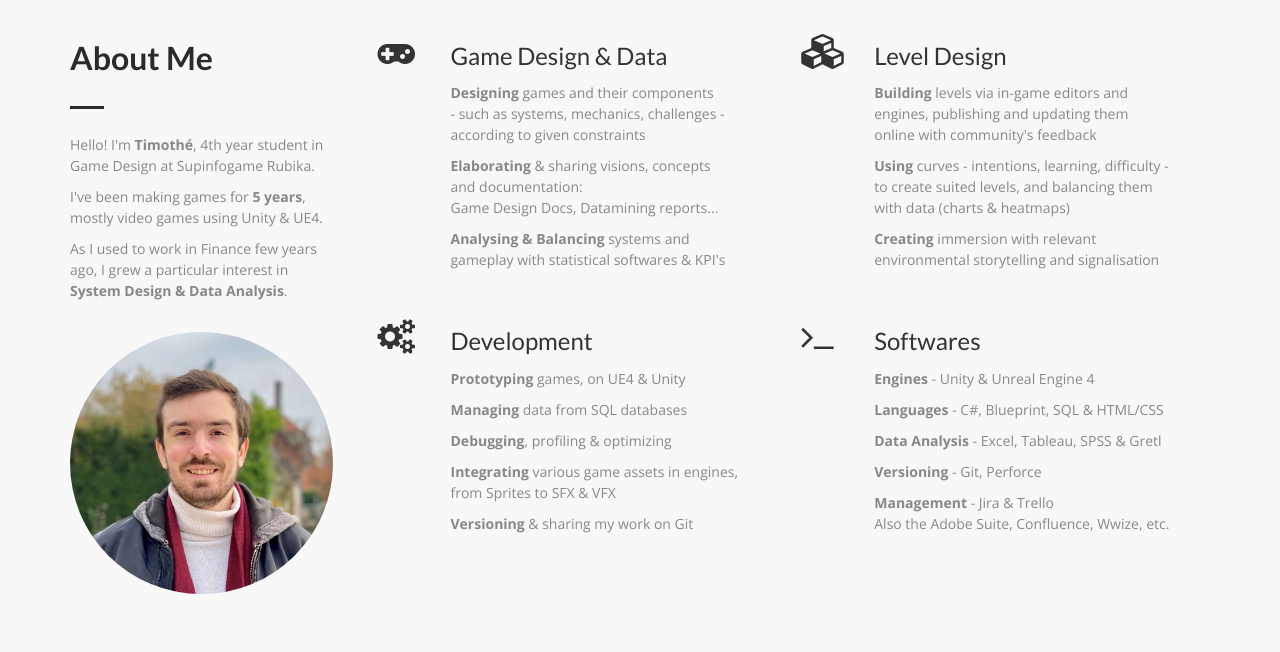
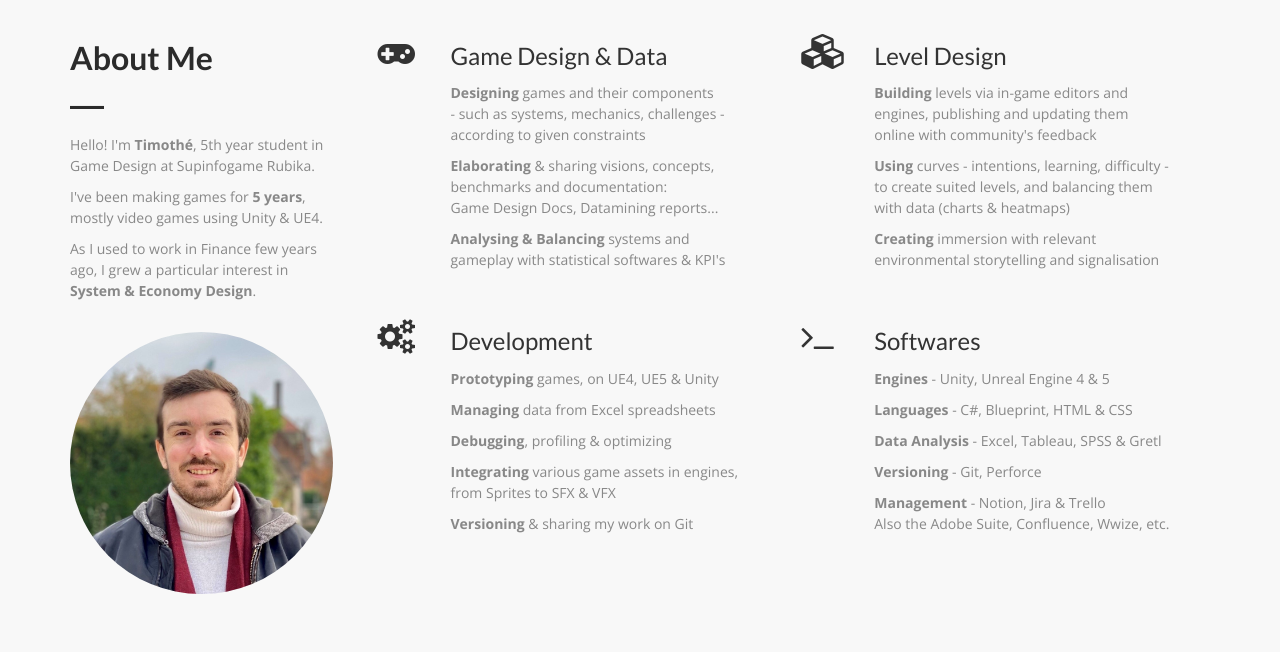
Before and after one commit to thuerre/thuerre.github.io, a plain HTML site: page index.html in a window 1280 px wide. Shown: the part 740-1392 px from the top of the page. Drawn offline with nearby package versions, Linux system fonts and the light colour scheme; grey boxes are pictures that could not be loaded.

Commit message:
update site

```diff
--- a/index.html
+++ b/index.html
@@ -5,8 +5,8 @@
   <meta charset="utf-8">
   <meta name="viewport" content="width=device-width, initial-scale=1">
   <title>T.H. | Game Designer</title>
-  <meta name="description" content="Timothé Huerre Game Economy Designer Portfolio">
-  <meta name="keywords" content="Timothé Huerre, Timothé, Huerre, Game Design, Game Designer, Rubika, Supinfogame, TH, Portfolio, Economy Game Design">
+  <meta name="description" content="Timothé Huerre Game Designer Portfolio">
+  <meta name="keywords" content="Timothé Huerre, Timothé, Huerre, Game Design, Game Designer, Rubika, Supinfogame, TH, Portfolio, Economy Game Design, System Design, Balancing, Analysis">
   <meta property="og:image" content= "https://i.ibb.co/DM16sDz/TH-Thumbnail.png"/>
   <link href='https://fonts.googleapis.com/css?family=Lato:400,700,300|Open+Sans:400,600,700,300' rel='stylesheet'
     type='text/css'>
@@ -47,7 +47,7 @@
         <div class="wrapper wow fadeInUp delay-05s">
           <h2 class="top-title">Timothé Huerre</h2><br>
           <h3 class="title">Game Designer</h3><br>
-          <h4 class="sub-title">Available in June-September 2022</h4>
+          <h4 class="sub-title">Available from July 2023</h4>
           <!-- <button type="submit" class="btn btn-submit">Contact</button> -->
         </div>
       </div>
@@ -306,11 +306,11 @@
           <div class="section-title">
             <h2 class="head-title">About Me</h2>
             <hr class="botm-line">
-            <p class="sec-para">Hello! I'm <strong>Timothé</strong>, 4th year student in Game Design at Supinfogame
+            <p class="sec-para">Hello! I'm <strong>Timothé</strong>, 5th year student in Game Design at Supinfogame
               Rubika.</p>
             <p class="sec-para">I've been making games for <strong>5 years</strong>, mostly video games using Unity &
               UE4. </p>
-            <p class="sec-para">As I used to work in Finance few years ago, I grew a particular interest in <br><strong>System Design & Data Analysis</strong>.</p><br>
+            <p class="sec-para">As I used to work in Finance few years ago, I grew a particular interest in <br><strong>System & Economy Design</strong>.</p><br>
           </div>
           <img src="img/IMG_0031.jpg" alt="" class="img-responsive" style="border-radius:50%">
         </div>
@@ -324,7 +324,7 @@
               <p class="txt-para"><strong>Designing</strong> games and their components <br>- such as systems,
                 mechanics,
                 challenges - according to given constraints</br></p>
-              <p class="txt-para"><strong>Elaborating</strong> & sharing visions, concepts <br>and documentation:
+              <p class="txt-para"><strong>Elaborating</strong> & sharing visions, concepts, <br>benchmarks and documentation:
                 <br>Game Design
                 Docs, Datamining reports...
               </p>
@@ -352,8 +352,8 @@
             </div>
             <div class="icon-text">
               <h3 class="txt-tl">Development</h3>
-              <p class="txt-para"><strong>Prototyping</strong> games, on UE4 & Unity</p>
-              <p class="txt-para"><strong>Managing</strong> data from SQL databases</p>
+              <p class="txt-para"><strong>Prototyping</strong> games, on UE4, UE5 & Unity</p>
+              <p class="txt-para"><strong>Managing</strong> data from Excel spreadsheets</p>
               <p class="txt-para"><strong>Debugging</strong>, profiling & optimizing</p>
               <p class="txt-para"><strong>Integrating</strong> various game assets in engines, from Sprites to SFX & VFX</p>
               <p class="txt-para"><Strong>Versioning</strong> & sharing my work on Git</p>
@@ -365,11 +365,11 @@
             </div>
             <div class="icon-text">
               <h3 class="txt-tl">Softwares</h3>
-              <p class="txt-para"><strong>Engines</strong> - Unity & Unreal Engine 4</p>
-              <p class="txt-para"><strong>Languages</strong> - C#, Blueprint, SQL & HTML/CSS</p>
+              <p class="txt-para"><strong>Engines</strong> - Unity, Unreal Engine 4 & 5</p>
+              <p class="txt-para"><strong>Languages</strong> - C#, Blueprint, HTML & CSS</p>
               <p class="txt-para"><strong>Data Analysis</strong> - Excel, Tableau, SPSS & Gretl</p>
               <p class="txt-para"><Strong>Versioning</strong> - Git, Perforce</p>
-              <p class="txt-para"><Strong>Management</strong> - Jira & Trello <br>Also the Adobe Suite, Confluence, Wwize, etc. </p>
+              <p class="txt-para"><Strong>Management</strong> - Notion, Jira & Trello <br>Also the Adobe Suite, Confluence, Wwize, etc. </p>
             </div>
           </div>
         </div>
@@ -564,7 +564,7 @@
   <footer class="" id="footer">
     <div class="container">
       <div class="row">
-        <p style="color: white;">©2022 - by Timothé Huerre</p>
+        <p style="color: white;">©2023 - by Timothé Huerre</p>
       </div>
     </div>
   </footer>
```
Also changed, not shown: 1 other file.
